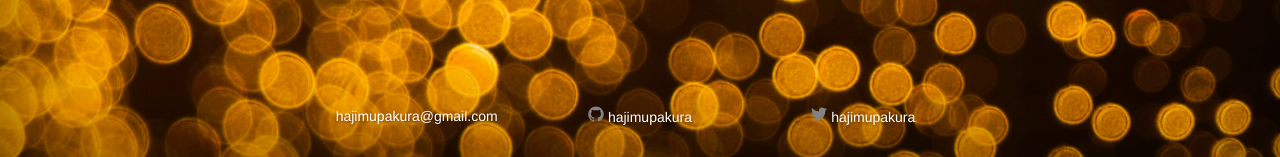
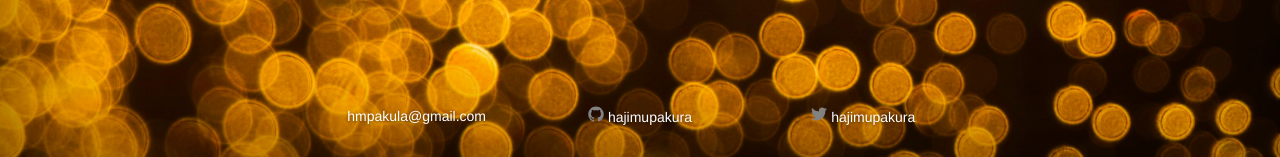
Before and after one commit to hajimupakura/hajimupakura.github.io, a Jekyll site: the page built from index.md, in a window 1280 px wide. Shown: the part 743-900 px from the top of the page. Built offline with Jekyll 4.4.1, drawn with Linux system fonts in a browser that asks for light colours; nearby versions of some CDN libraries.

Commit message:
Update cover.html

```diff
--- a/_layouts/cover.html
+++ b/_layouts/cover.html
@@ -29,9 +29,9 @@
             <div class="inner">
               <div class="row">
                 <div class="col-md-4"><a href="mailto:hajimupakura@gmail.com" class="nounderline" target="_blank">
-                  hajimupakura@gmail.com</a>
+                  hmpakula@gmail.com</a>
                 </div>
-                <div class="col-md-4"><a href="https://github.com/hajimupakura" class="nounderline" target="_blank">
+                <div class="col-md-4"><a href="https://github.com/hmupakura" class="nounderline" target="_blank">
                   <span><svg viewBox="0 0 16 16" width="16px" height="16px"><path fill="#828282" d="M7.999,0.431c-4.285,0-7.76,3.474-7.76,7.761 c0,3.428,2.223,6.337,5.307,7.363c0.388,0.071,0.53-0.168,0.53-0.374c0-0.184-0.007-0.672-0.01-1.32 c-2.159,0.469-2.614-1.04-2.614-1.04c-0.353-0.896-0.862-1.135-0.862-1.135c-0.705-0.481,0.053-0.472,0.053-0.472 c0.779,0.055,1.189,0.8,1.189,0.8c0.692,1.186,1.816,0.843,2.258,0.645c0.071-0.502,0.271-0.843,0.493-1.037 C4.86,11.425,3.049,10.76,3.049,7.786c0-0.847,0.302-1.54,0.799-2.082C3.768,5.507,3.501,4.718,3.924,3.65 c0,0,0.652-0.209,2.134,0.796C6.677,4.273,7.34,4.187,8,4.184c0.659,0.003,1.323,0.089,1.943,0.261 c1.482-1.004,2.132-0.796,2.132-0.796c0.423,1.068,0.157,1.857,0.077,2.054c0.497,0.542,0.798,1.235,0.798,2.082 c0,2.981-1.814,3.637-3.543,3.829c0.279,0.24,0.527,0.713,0.527,1.437c0,1.037-0.01,1.874-0.01,2.129 c0,0.208,0.14,0.449,0.534,0.373c3.081-1.028,5.302-3.935,5.302-7.362C15.76,3.906,12.285,0.431,7.999,0.431z"/></svg>
 </span><span>hajimupakura</span></a>
                 </div>
```
